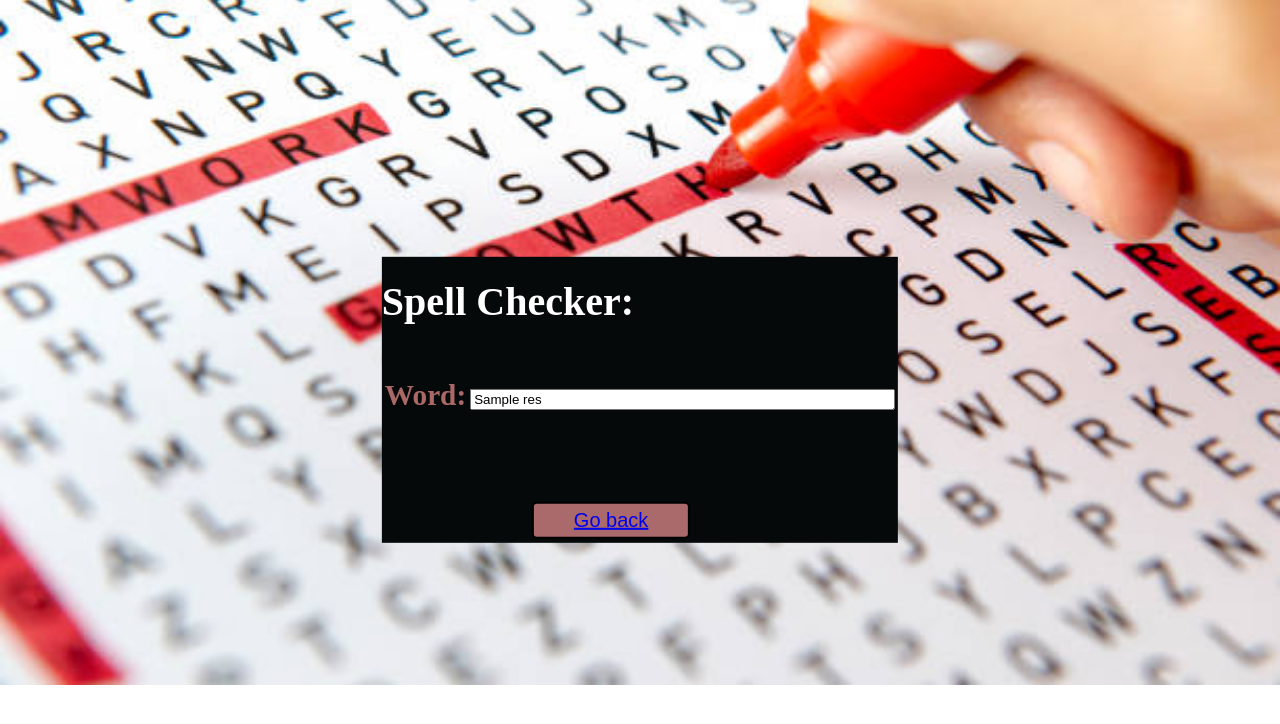
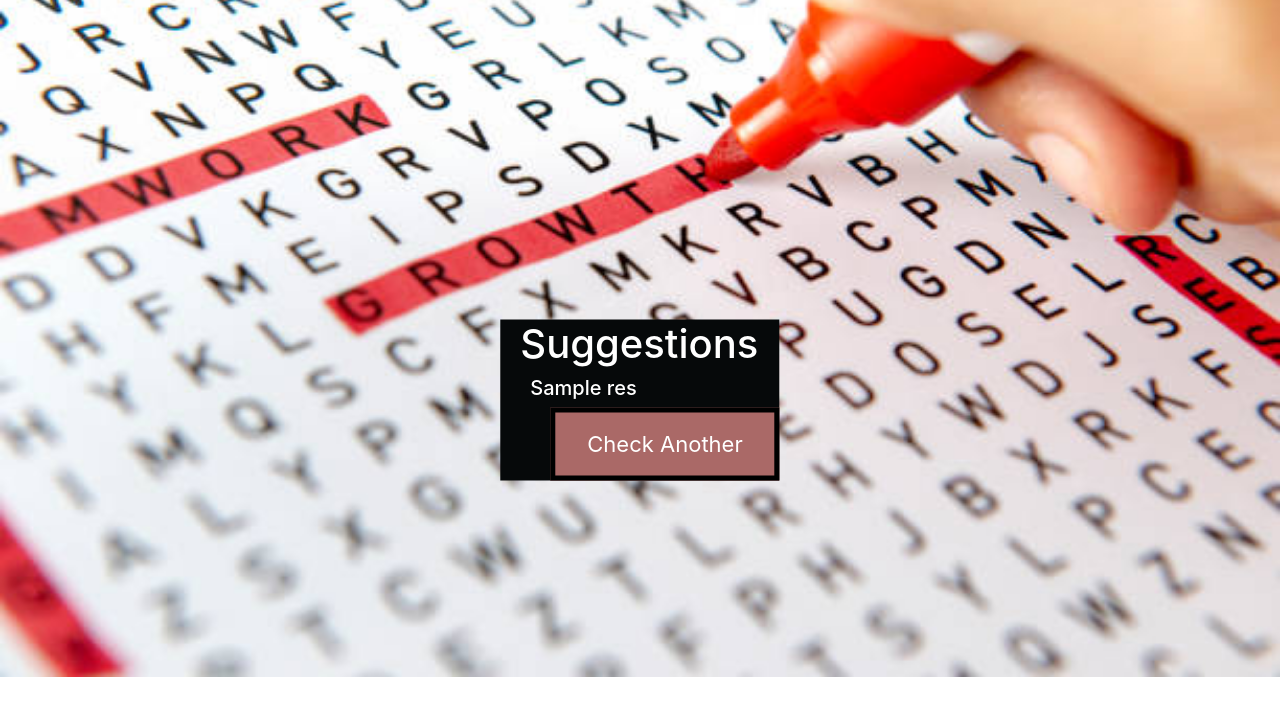
Before and after one commit to defeall/Word_suggestion, a Flask app: template templates/result.html in a window 1280 px wide. Shown: the top 724 px of the page. Run offline with Flask 2, Linux system fonts and the light colour scheme; the template is opened without the code that fills it: most values are stand-ins (such as "Sample title", 1, 10 or a date in 2020); lists and menus that the app fills with data are empty; parts of the project's set-up code (start-up, migrations or seed data) failed here and were passed over; some libraries are stand-ins or nearby versions.

Commit message:
Added the new code

```diff
--- a/app.py
+++ b/app.py
@@ -24,16 +24,23 @@
     distances = list(sorted(distances))
     iterator = 0
     for i,j in distances:
-        if(j not in outcomes and len(j)<len(string)+2 and (len(j)> len(string)-2) and len(j)>1):
-           outcomes.append(j)
-           iterator+=1
+        if(j not in outcomes and len(j)<len(string)+3 and (len(j)> len(string)-3) and len(j)>1):
+            score = 0
+            for k in j:
+                if k in string:
+                    score+=1
+            if(score>2 and len(string)>3) or len(string)<=3:
+                outcomes.append(j)
+                iterator+=1
         if(iterator==3):
            return outcomes
 
 @app.route('/result', methods=('GET', 'POST'))
-def find_res():
-    if request.method == 'POST':
-        string = request.form['title']
-        res = str(suggestion(string))
+def result():
+    if request.method == 'GET':
+        ans = request.args.getlist('title')
+        results = suggestion(ans[0])
+    return render_template("result.html", results= results)
 
-    return render_template("result.html", res)
+if __name__ == "__main__":
+    app.run(debug=True)
--- a/templates/result.html
+++ b/templates/result.html
@@ -1,6 +1,12 @@
 <!DOCTYPE html>
-<html>
+<html lang="en">
 	<head>
+		<meta charset="utf-8">
+		<meta name="viewport" content="width=device-width, initial-scale=1, shrink-to-fit=no">
+
+		<link rel="stylesheet" href="https://stackpath.bootstrapcdn.com/bootstrap/4.3.1/css/bootstrap.min.css" integrity="sha384-ggOyR0iXCbMQv3Xipma34MD+dH/1fQ784/j6cY/iJTQUOhcWr7x9JvoRxT2MZw1T" crossorigin="anonymous">
+
+		<title>{% block title %} {% endblock %}</title>
 		<style>
 			body{
 			background-image:url("bg.jpg") ;
@@ -9,32 +15,6 @@
 			background-repeat: no-repeat;
 			background-size: cover;
 		}
-		.button {
-			border: 2px solid black;
-			color: white;
-			padding: 5px 40px;
-			text-align: center;
-			text-decoration: none;
-			display: inline-block;
-			font-size: 20px;
-			margin: 4px 2px;
-			cursor: pointer;
-			border-radius: 5px;
-		}
-		.button1 {
-			background-color: #aa696a;
-			margin-left: 150px;
-		}
-		.button2 {
-			background-color: #aa6967;
-		}
-		#heading{
-			font-size: 40px;
-			color: white;
-		}
-		table{
-			font-size: 25px;
-		}
 		#form{
 			left      : 50%;
 			top       : 50%;
@@ -42,21 +22,40 @@
 			transform : translate(-50%, -50%);
 			background-color: rgb(6, 9, 10);
 		}
-
+		h1{
+			font-size: 40px;
+			color: white;
+			margin-left: 20px;
+		}
+		h2{
+			font-size: 20px;
+			color: white;
+			margin-left: 30px;
+		}
+		.button {
+			border: 5px solid black;
+			background-color: #aa6967;
+			padding: 5px 40px;
+			color: white;
+			padding: 15px 32px;
+			text-align: center;
+			text-decoration: none;
+			display: inline-block;
+			font-size: 22px;
+			margin-left: 50px;
+		}
 		</style>
 	</head>
-
 	<body>
 		<div class="bg">
-	<form  id="form" >
-		<h1><label id="heading"><b>Spell Checker:</b> </label></h1>
-			<table>
-			<tr>
-				<th><label style="color:#aa6967;" for="html"><h3>Word:    </h3></label></th>
-				<th><input  type="text" size="50" class="form-control" value="{{res}}"></th>
-		    </tr>
-		    </table><br><br><br>
-		<button class="button button1"><a class="nav-link" href="{{url_for('result')}}">Go back</a></button>
+			<form  id="form" action="{{url_for('index')}}">
+				{% block content %}
+				<h1>Suggestions</h1>
+				{% for res in results %}
+						<h2>{{ res }}</h2>
+				{% endfor %}
+				{% endblock %}
+				<button type="submit" class="button button1" value="Submit">Check Another</button>
 			</form>
 			</div>
 	</body>
```
Also changed, not shown: templates/base.html (added, +68 -0 lines), templates/index.html (+1 -62 lines). Lines whose indentation alone changed are shown as unchanged.
